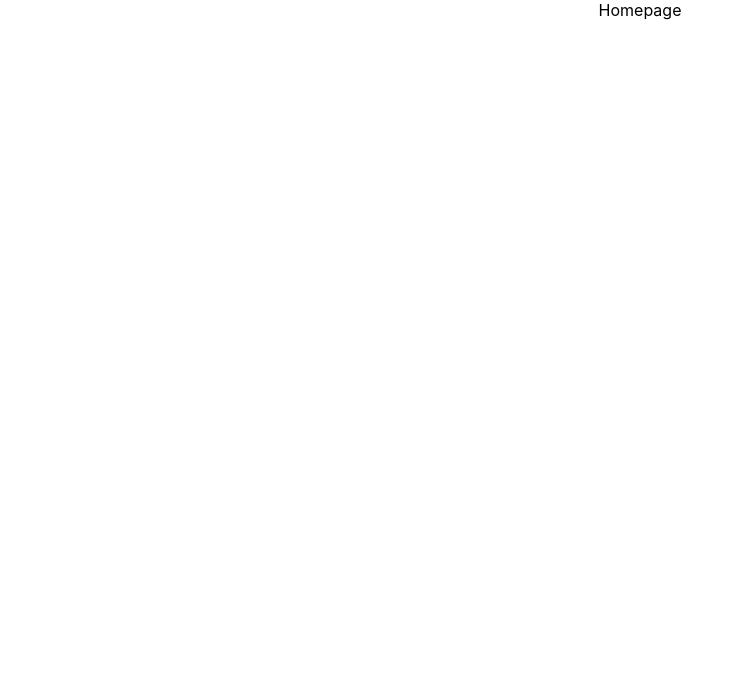
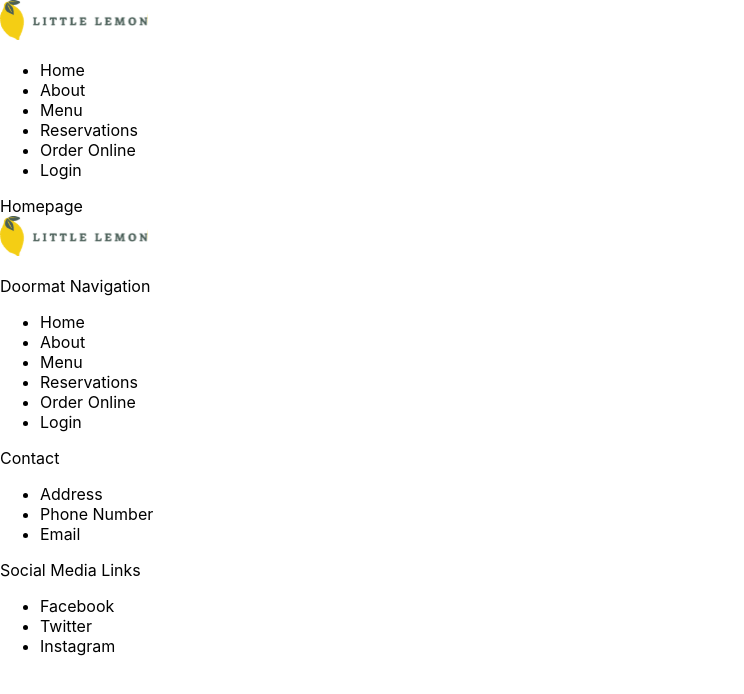
Before and after one commit to CJ-Kaiser/meta-front-end-capstone, a React (Create React App) app: page / in a window 1280 px wide. Shown: the top 694 px of the page, without its empty margins (0-744 px from the left). Built offline with nearby package versions, Linux system fonts and the light colour scheme.

Commit message:
Semantic structure. Added basic components of react app.

```diff
--- a/public/index.html
+++ b/public/index.html
@@ -5,10 +5,10 @@
     <link rel="icon" href="%PUBLIC_URL%/favicon.ico" />
     <meta name="viewport" content="width=device-width, initial-scale=1" />
     <meta name="theme-color" content="#000000" />
-    <meta
-      name="description"
-      content="Web site created using create-react-app"
-    />
+    <meta name="description" content="LL Restaurant app"/>
+    <meta name="og:title" content="Little Lemon Homepage"/>
+    <meta name="og:description" content="LL Restaurant app"/>
+    <meta name="og:image" content={logo}/>
     <link rel="apple-touch-icon" href="%PUBLIC_URL%/logo192.png" />
     <!--
       manifest.json provides metadata used when your web app is installed on a
--- a/src/App.js
+++ b/src/App.js
@@ -1,10 +1,18 @@
 import './App.css';
+import Header from './components/Header.js';
+import Nav from './components/Nav.js';
+import Main from './components/Main.js';
+import Footer from './components/Footer.js';
+import logo from './images/logo.svg';
 
 function App() {
   return (
-    <div className="App">
-      Homepage
-    </div>
+    <>
+      <Header/>
+      <Nav/>
+      <Main/>
+      <Footer/>
+    </>
   );
 }
 
--- /dev/null
+++ b/src/components/Footer.js
@@ -0,0 +1,41 @@
+
+import logo from '../images/logo.svg';
+
+function Footer() {
+    return(
+        <footer>
+            <div>
+                <img src={logo}/>
+            </div>
+            <div>
+                <p>Doormat Navigation</p>
+                <ul>
+                    <li><a>Home</a></li>
+                    <li><a>About</a></li>
+                    <li><a>Menu</a></li>
+                    <li><a>Reservations</a></li>
+                    <li><a>Order Online</a></li>
+                    <li><a>Login</a></li>
+                </ul>
+            </div>
+            <div>
+                <p>Contact</p>
+                <ul>
+                    <li>Address</li>
+                    <li>Phone Number</li>
+                    <li>Email</li>
+                </ul>
+            </div>
+            <div>
+                <p>Social Media Links</p>
+                <ul>
+                    <li>Facebook</li>
+                    <li>Twitter</li>
+                    <li>Instagram</li>
+                </ul>
+            </div>
+        </footer>
+    );
+}
+
+export default Footer;
--- /dev/null
+++ b/src/components/Header.js
@@ -0,0 +1,12 @@
+
+import logo from '../images/logo.svg';
+
+function Header() {
+    return(
+        <header>
+            <img src={logo} alt="Little Lemon Logo"/>
+        </header>
+    );
+}
+
+export default Header;
--- /dev/null
+++ b/src/components/Main.js
@@ -0,0 +1,10 @@
+
+function Main() {
+    return(
+        <main>
+            Homepage
+        </main>
+    );
+}
+
+export default Main;
--- /dev/null
+++ b/src/components/Nav.js
@@ -0,0 +1,17 @@
+
+function Nav() {
+    return(
+        <nav>
+            <ul>
+                <li><a>Home</a></li>
+                <li><a>About</a></li>
+                <li><a>Menu</a></li>
+                <li><a>Reservations</a></li>
+                <li><a>Order Online</a></li>
+                <li><a>Login</a></li>
+            </ul>
+        </nav>
+    );
+}
+
+export default Nav;
```
Also changed, not shown: src/images/logo.svg (added).
